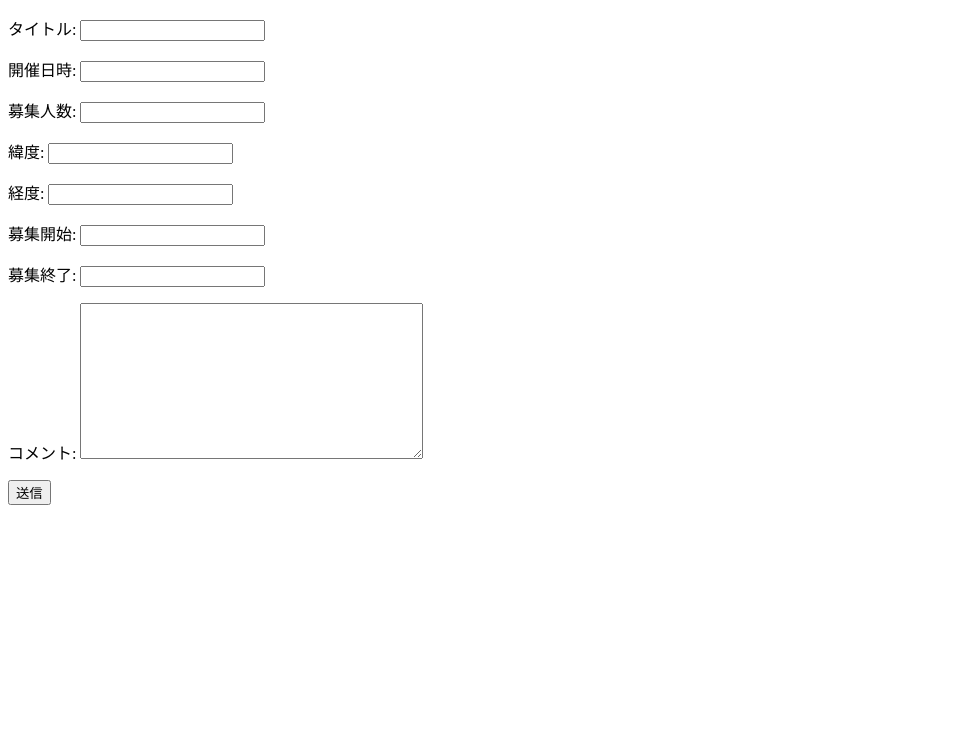
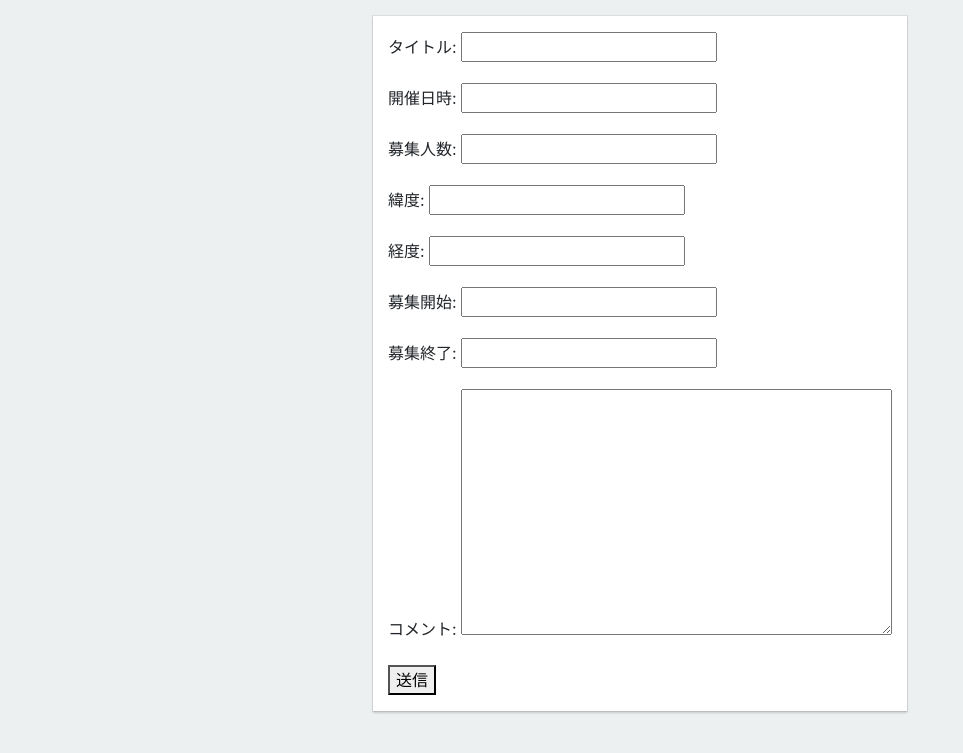
Before and after one commit to TNCT-SYSKEN/Lurcher, a Django app: page /offcreate in a window 1280 px wide. Shown: the top 753 px of the page, without its empty margins (0-963 px from the left). Run offline with Django 3.2, Linux system fonts and the light colour scheme; style sheets or scripts are compiled from the project's sources; some libraries are stand-ins or nearby versions.

Commit message:
[add] ベーステンプレートを設定

```diff
--- /dev/null
+++ b/src/styles/_variables.scss
@@ -0,0 +1,3 @@
+// Color
+$color-lurcher-main: #3498db !default;
+$color-lurcher-back: #ecf0f1 !default;
--- a/src/styles/bootstrap.scss
+++ b/src/styles/bootstrap.scss
@@ -1 +1 @@
-@import 'node_modules/bootstrap/dist/bootstrap.min.css';
+@import 'node_modules/bootstrap/scss/bootstrap.scss';
--- /dev/null
+++ b/src/styles/common.scss
@@ -0,0 +1,21 @@
+@import "node_modules/bootstrap/scss/functions";
+@import "node_modules/bootstrap/scss/variables";
+@import "node_modules/bootstrap/scss/mixins";
+@import "variables";
+
+body {
+    background-color: $color-lurcher-back;
+}
+
+h1 {
+    color: $color-lurcher-main;
+
+    @include media-breakpoint-only(xs) {
+        font-size: 1.8rem;
+    }
+}
+
+.white-box {
+    background-color: white;
+    box-shadow: 0 2px 2px 0 rgba(0,0,0,0.16),0 0 0 1px rgba(0,0,0,0.08);
+}
--- /dev/null
+++ b/templates/mainsite/common-frame.html
@@ -0,0 +1,23 @@
+<!DOCTYPE html>
+<html>
+  <head>
+    <meta charset="utf-8">
+    {% include './styles.html' %}
+    {% block styles %}{% endblock %}
+  </head>
+  <body>
+    <main role="main">
+      <div class="container my-3">
+        <div class="row justify-content-center">
+          <div class="col-12 col-sm-auto">
+            <div class="col-12 white-box py-3">
+              {% block main %} {% endblock %}
+            </div>
+          </div>
+        </div>
+      </div>
+    </main>
+
+    {% block scripts %}{% endblock %}
+  </body>
+</html>
--- a/templates/mainsite/ofukai_create.html
+++ b/templates/mainsite/ofukai_create.html
@@ -1,8 +1,11 @@
+{% extends './common-frame.html' %}
+
 <!DOCTYPE HTML>
 <html>
 <head>
 </head>
   <body>
+    {% block main %}
     {% block content %}
     <form action="" method="POST">
     {{ form.as_p }}
@@ -10,5 +13,6 @@
     {% csrf_token %}
     </form>
     {% endblock %}
+    {% endblock %}
   </body>
 </html>
--- /dev/null
+++ b/templates/mainsite/styles.html
@@ -0,0 +1,4 @@
+{% load static %}
+
+<link rel="stylesheet" href="{% static 'styles/bootstrap.css' %}">
+<link rel="stylesheet" href="{% static 'styles/common.css' %}">
```
